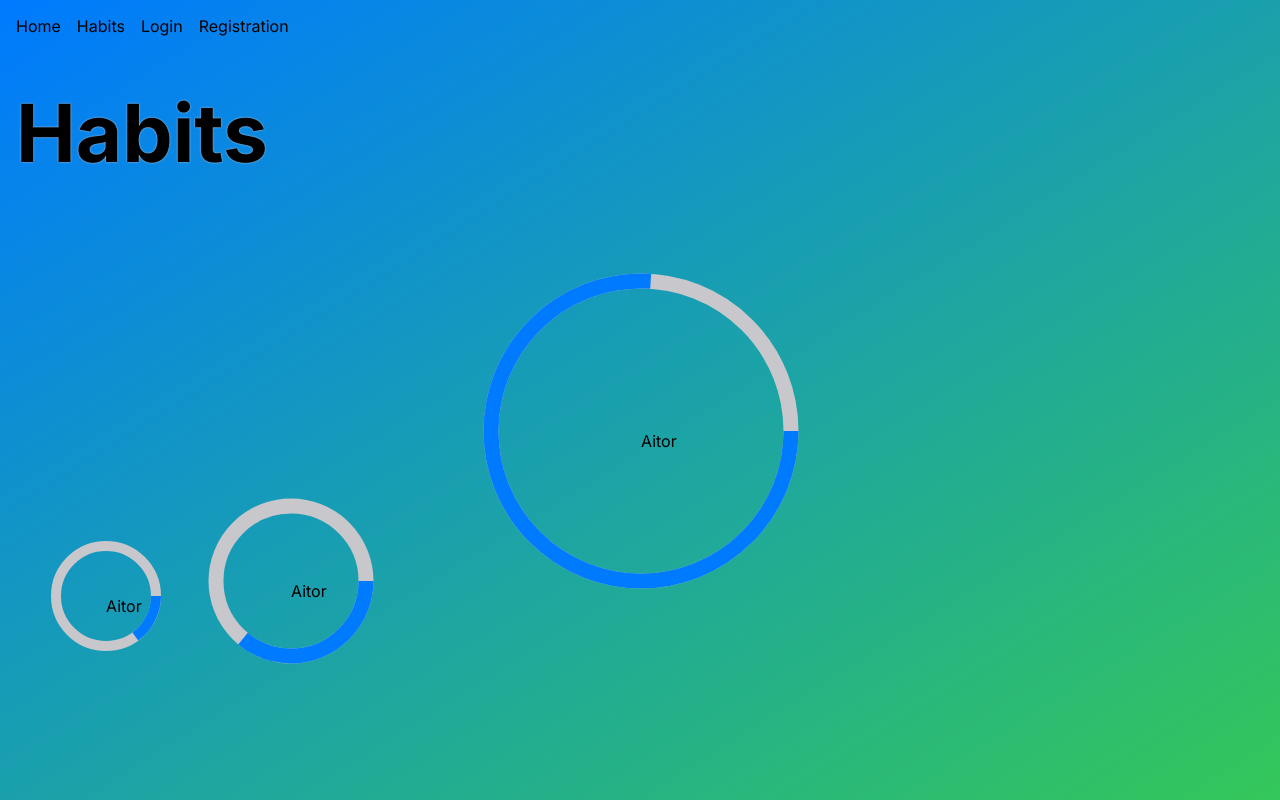
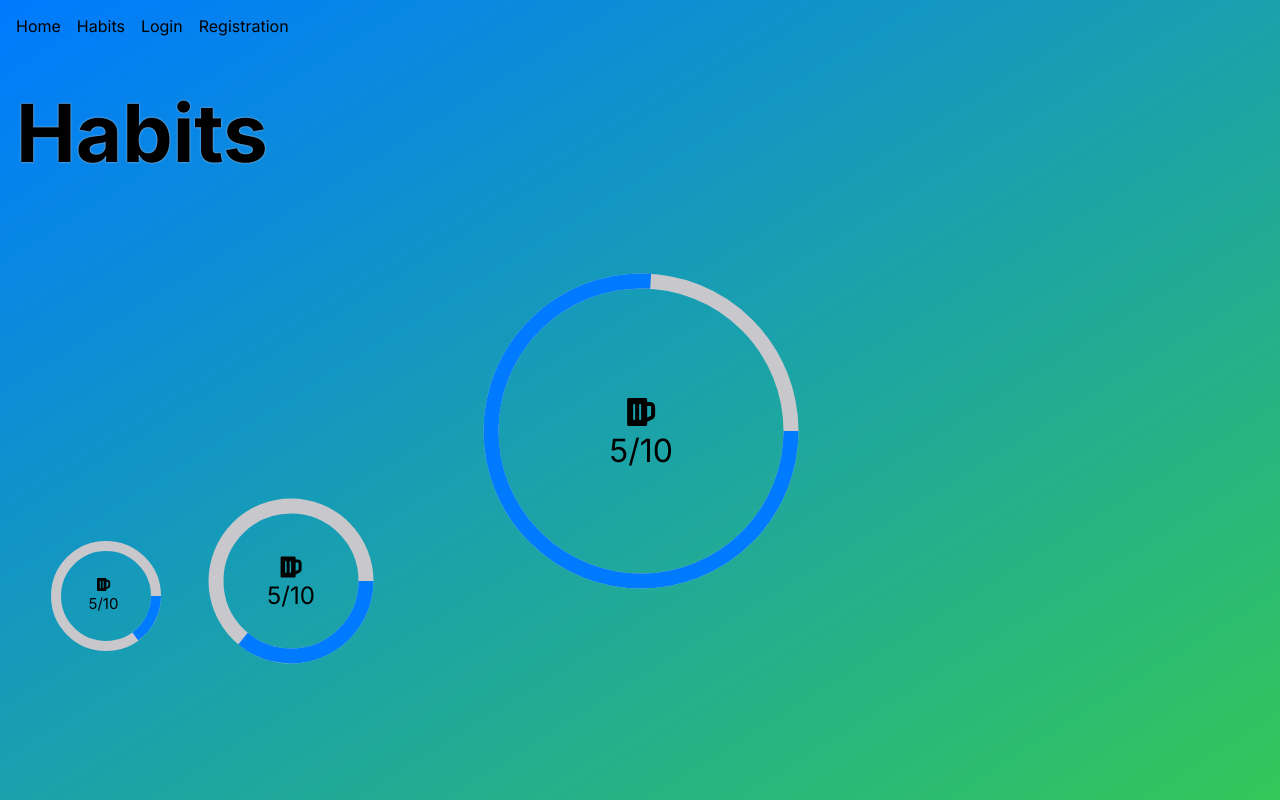
Before and after one commit to aitor-i/polosa-web, a Next.js app: page /habits in a window 1280 px wide. Built offline with nearby package versions, Linux system fonts and the light colour scheme.

Commit message:
ADD - Icon to percentage circle

```diff
--- a/src/components/HabitsPage/PercentageCircle/PercentageCircle.module.css
+++ b/src/components/HabitsPage/PercentageCircle/PercentageCircle.module.css
@@ -1,3 +1,13 @@
 .progressCircle {
   stroke: var(--apple-blue);
 }
+
+.innerObject {
+}
+.container {
+  text-align: center;
+  position: absolute;
+  top: 50%;
+  left: 50%;
+  transform: translate(-50%, -50%);
+}
--- a/src/components/HabitsPage/PercentageCircle/PercentageCircle.tsx
+++ b/src/components/HabitsPage/PercentageCircle/PercentageCircle.tsx
@@ -1,4 +1,7 @@
+import { FaBeer } from "react-icons/fa";
+
 import styles from "./PercentageCircle.module.css";
+
 interface Props {
   percentage: number;
   size?: "SMALL" | "MEDIUM" | "BIG";
@@ -10,6 +13,7 @@ export function PercentageCircle({ percentage, size = "MEDIUM" }: Props) {
   let thickness = "15";
   let coord = "100";
   let strokeWidth = "15";
+  let fontSize = "24px";
 
   switch (size) {
     case "SMALL":
@@ -17,6 +21,7 @@ export function PercentageCircle({ percentage, size = "MEDIUM" }: Props) {
       svgSize = "175";
       strokeWidth = "10";
       coord = "90";
+      fontSize = "15px";
 
       break;
 
@@ -24,6 +29,7 @@ export function PercentageCircle({ percentage, size = "MEDIUM" }: Props) {
       radius = 150;
       svgSize = "500";
       coord = "250";
+      fontSize = "32";
       break;
 
     default:
@@ -55,14 +61,21 @@ export function PercentageCircle({ percentage, size = "MEDIUM" }: Props) {
         strokeDashoffset={offset}
       />
       <foreignObject
-        x={coord}
-        y={coord}
-        width="100"
-        height="100"
+        x={0}
+        y={0}
+        width={svgSize}
+        height={svgSize}
         dominantBaseline="central"
         textAnchor="middle"
+        style={{
+          fontSize: fontSize,
+        }}
+        className={styles.innerObject}
       >
-        <p>Aitor</p>
+        <div className={styles.container}>
+          <FaBeer className={styles.icon} />
+          <p>5/10</p>
+        </div>
       </foreignObject>
     </svg>
   );
```
